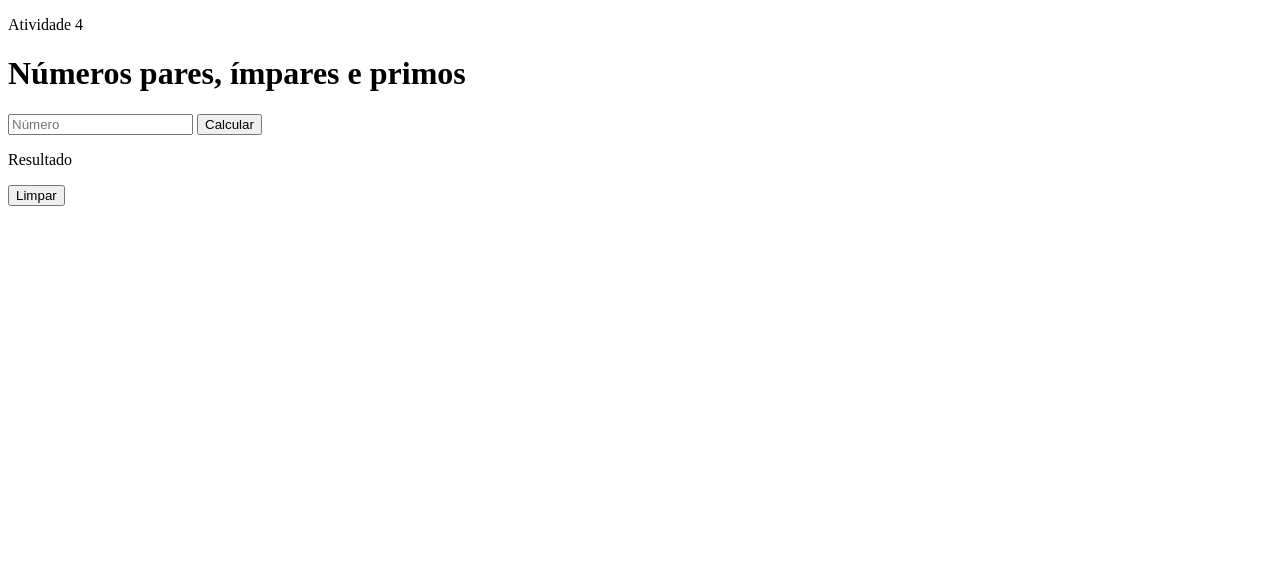
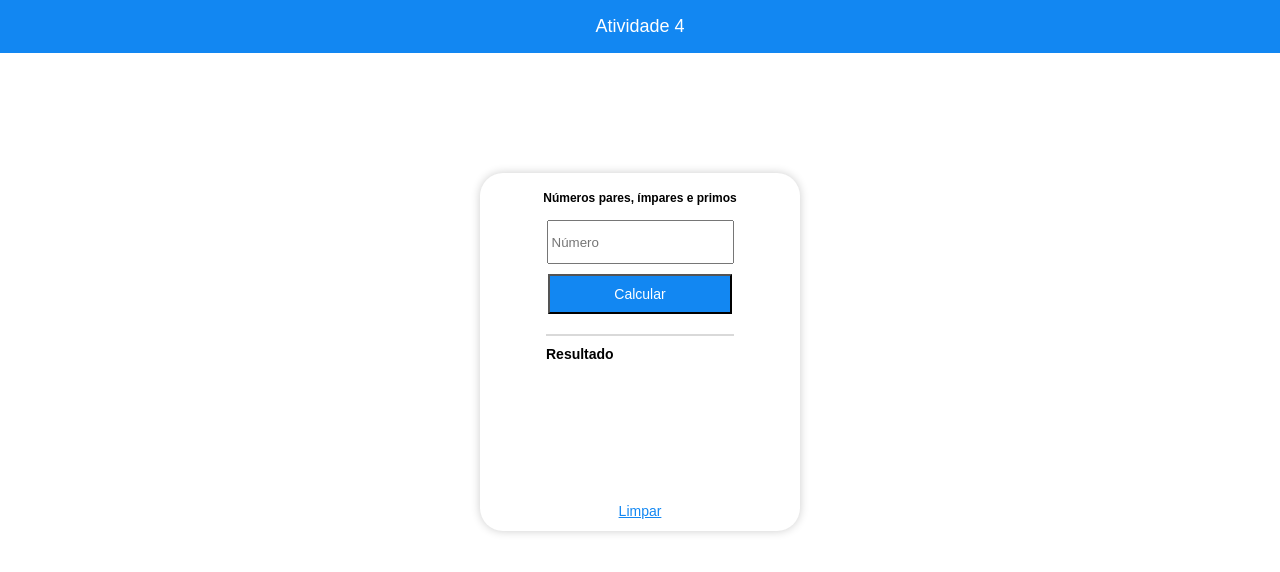
Before and after one commit to Rairodrigues040/numberPrimos, a plain HTML site: page index.html in a window 1280 px wide. Drawn offline with Linux system fonts and the light colour scheme; files that its build step writes are made by us from their sources; the site is published under a folder, as on GitHub Pages, so addresses that start at the root find nothing.

Commit message:
atualizado

```diff
--- a/index.html
+++ b/index.html
@@ -3,7 +3,7 @@
 <head>
     <meta charset="UTF-8">
     <meta name="viewport" content="width=device-width, initial-scale=1.0">
-    <link rel="stylesheet" href="/css/style.css">
+    <link rel="stylesheet" href="style.css">
     <title>Atividade 4</title>
 </head>
 <body>
@@ -26,7 +26,7 @@
         <button class="limpar"> Limpar </button>
 
     </div>
-<script src="/javascript/calculo.js">
+<script src="calculo.js">
 </script>
 </body>
 </html>
```
